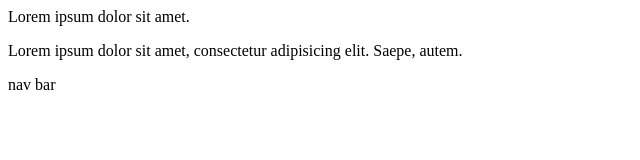
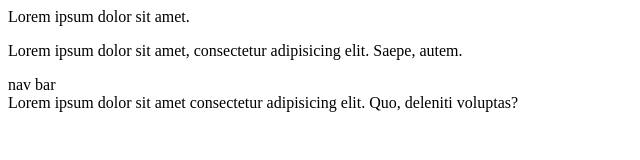
Before and after one commit to HaniyaKhan25/practice1, a plain HTML site: page index.html in a window 1280 px wide. Shown: the whole page, without its empty margins (0-640 px from the left). Drawn offline with Linux system fonts and the light colour scheme.

```diff
--- a/index.html
+++ b/index.html
@@ -9,5 +9,6 @@
     <h>Lorem ipsum dolor sit amet.</h>
     <p>Lorem ipsum dolor sit amet, consectetur adipisicing elit. Saepe, autem.</p>
     <nav> nav bar </nav>
+    <slider> Lorem ipsum dolor sit amet consectetur adipisicing elit. Quo, deleniti voluptas?</slider>
 </body>
 </html>
```
